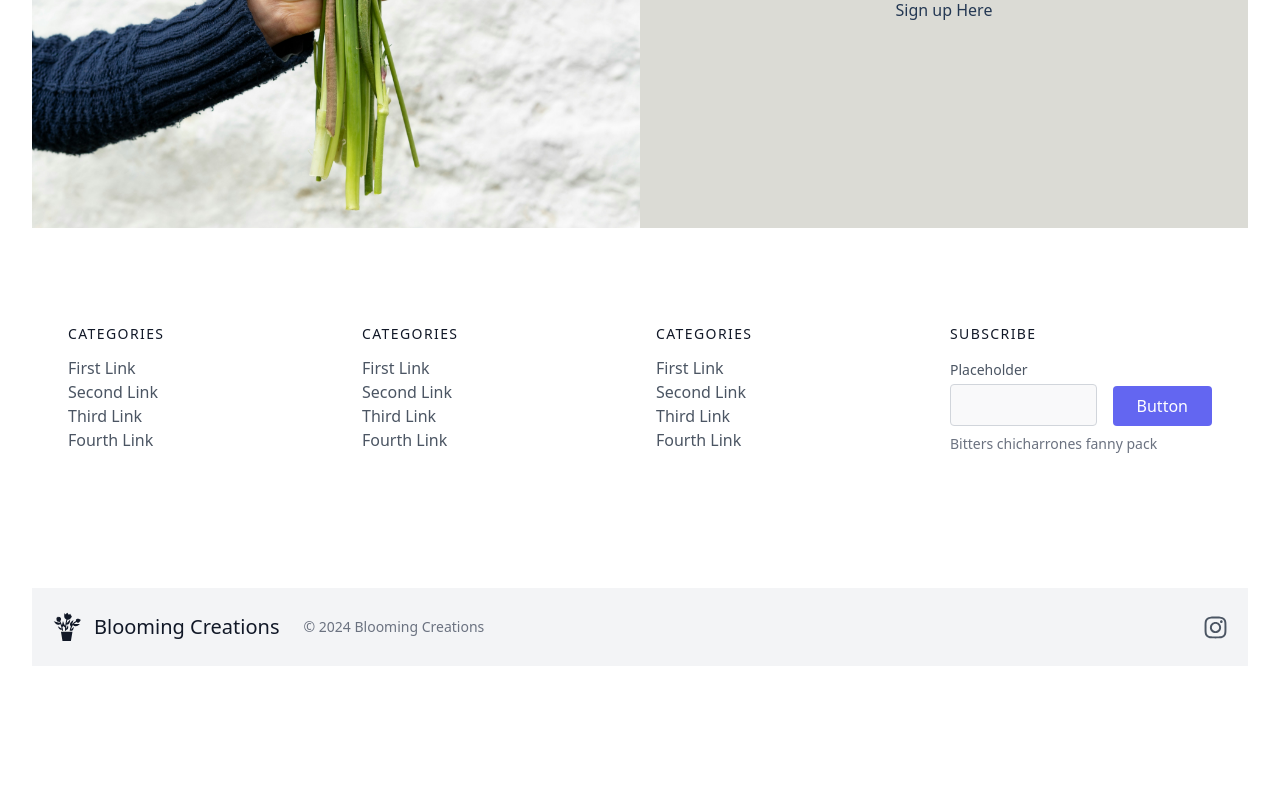
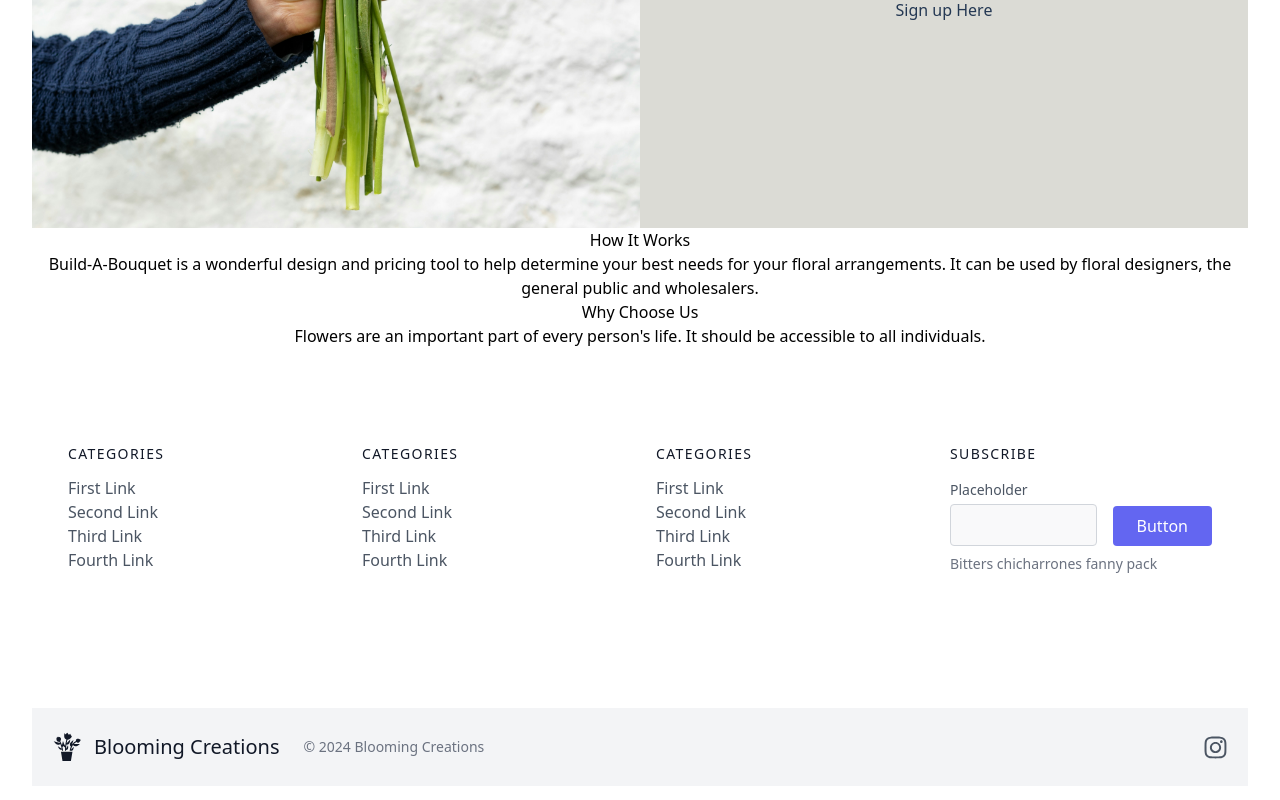
Before and after one commit to lavollmer/flowers-creation, a React (Vite) app: page / in a window 1280 px wide. Shown: the part 3185-3985 px from the top of the page. Before the commit the page ends 3883 px from the top, so only its background shows below. Built offline with nearby package versions, Linux system fonts and the light colour scheme.

Commit message:
adding sections to appjsx

```diff
--- a/src/App.jsx
+++ b/src/App.jsx
@@ -11,6 +11,8 @@ import Login from "./components/Login";
 //import Design file
 import Design from "./components/DesignBouquet";
 import CarouselImages from "./components/reusable/Carousel";
+import Works from "./components/Works";
+import ChooseUs from "./components/ChooseUs";
 import "./App.css";
 
 function App() {
@@ -22,6 +24,8 @@ function App() {
         <Design />
         <Hero />
         <Login />
+        <Works />
+        <ChooseUs />
         <Footer />
       </div>
     </>
--- /dev/null
+++ b/src/components/ChooseUs.jsx
@@ -0,0 +1,12 @@
+import React from 'react'
+
+const ChooseUs = () => {
+  return (
+    <div>
+        <h1>Why Choose Us</h1>
+        <p>Flowers are an important part of every person's life. It should be accessible to all individuals.</p>
+    </div>
+  )
+}
+
+export default ChooseUs
--- /dev/null
+++ b/src/components/Works.jsx
@@ -0,0 +1,14 @@
+import React from "react";
+
+const Works = () => {
+  return (
+    <>
+      <div>
+        <h1>How It Works</h1>
+        <p>Build-A-Bouquet is a wonderful design and pricing tool to help determine your best needs for your floral arrangements. It can be used by floral designers, the general public and wholesalers.</p>
+      </div>
+    </>
+  );
+};
+
+export default Works;
```
